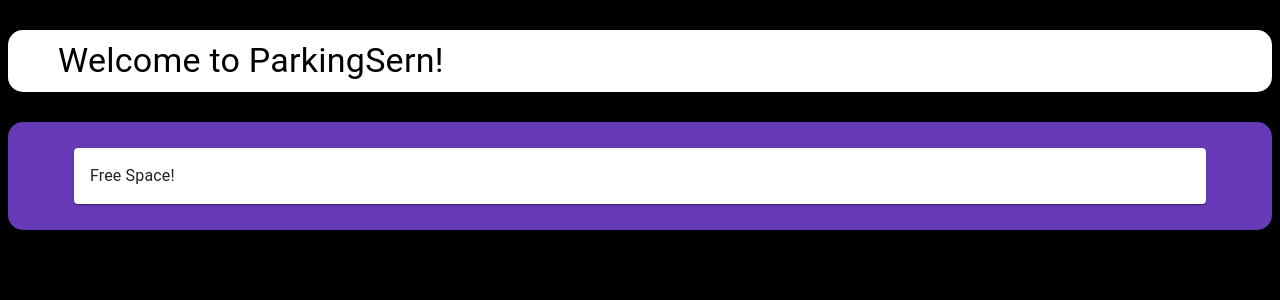
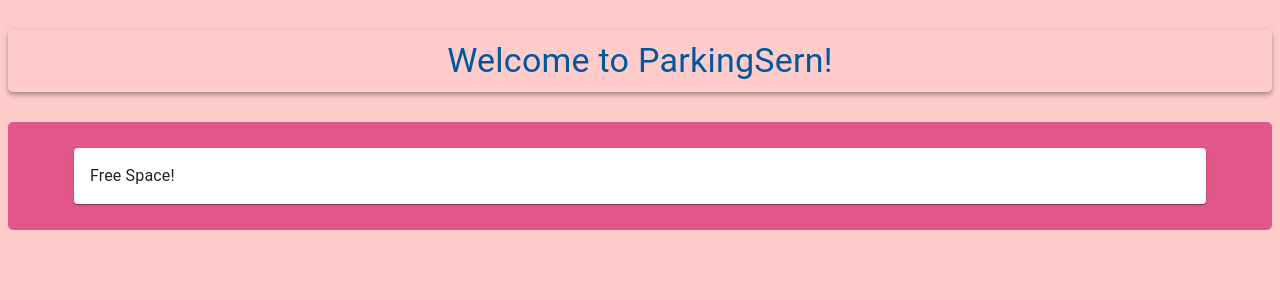
Before and after one commit to Harshpatel249/iotParkingSern, a React (Create React App) app in the folder client/: page / in a window 1280 px wide. Shown: the top 300 px of the page. Built offline with nearby package versions, Linux system fonts and the light colour scheme.

Commit message:
Appbar styling complete

```diff
--- a/client/src/containers/mainContainer/mainContainerstyles.js
+++ b/client/src/containers/mainContainer/mainContainerstyles.js
@@ -1,12 +1,13 @@
 import { makeStyles } from '@material-ui/core/styles';
-import { deepPurple } from '@material-ui/core/colors';
 
 
 export default makeStyles((theme) => ({
     //container styles
     conTainer: {
-      borderRadius: 15,
-      backgroundColor: deepPurple[500],
+      borderRadius: 5,
+      backgroundColor: '#E1578A',
       padding: '10px 50px',
     },
   }));
+
+  //#A9333A
--- a/client/src/index.css
+++ b/client/src/index.css
@@ -1,3 +1,3 @@
 body {
-    background-color: black;
+    background-color: #FFCCCC;
 }
--- a/client/src/pages/homePage/homePagestyles.js
+++ b/client/src/pages/homePage/homePagestyles.js
@@ -1,15 +1,17 @@
 //Library import
 import { makeStyles } from '@material-ui/core/styles';
-
+import { lightBlue } from '@material-ui/core/colors';
 
 export default makeStyles((theme) => ({
     //appbar style
     appBar: {
-      borderRadius: 15,
+      borderRadius: 5,
+      backgroundColor: '#FFCCCC',
+      color: lightBlue[900],
       margin: '30px 0',
       display: 'flex',
       flexDirection: 'row',
-      justifyContent: 'space-between',
+      justifyContent: 'center',
       alignItems: 'center',
       padding: '10px 50px',
     },
```
